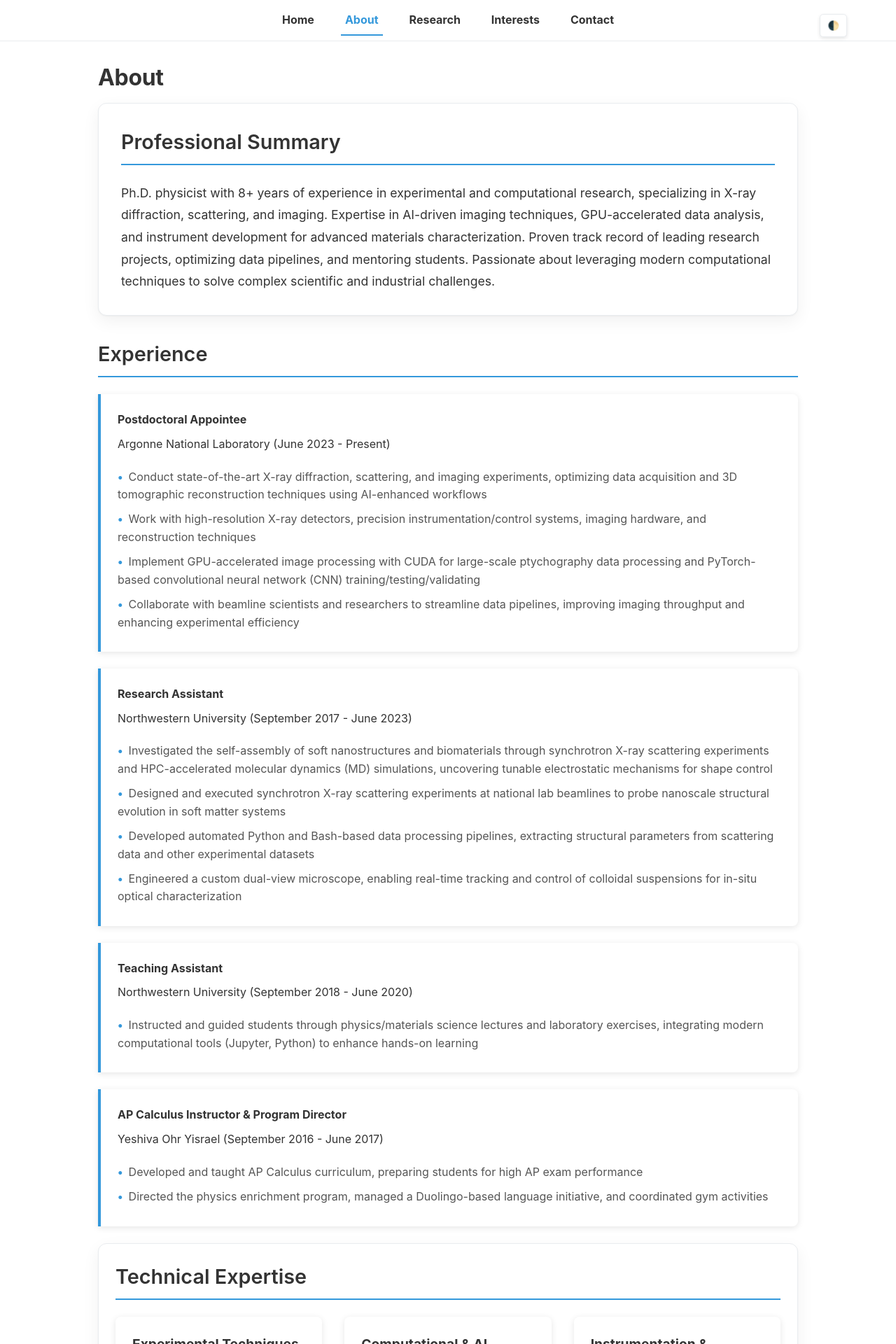
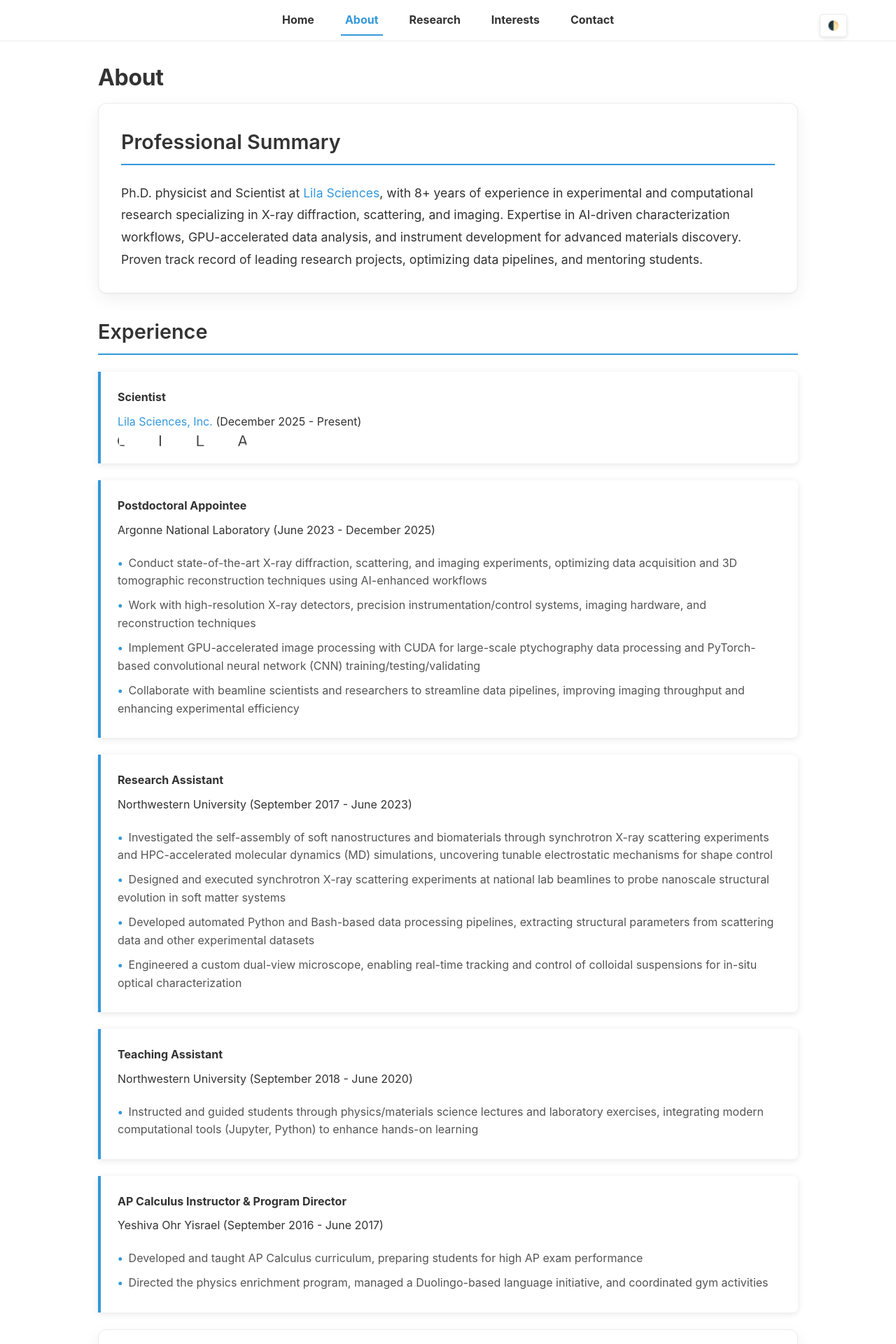
Before and after one commit to jmccourt11/jmccourt11.github.io, a Jekyll site: the page built from about.html, in a window 1280 px wide. Shown: the top 1920 px of the page at 70% size. Built offline with Jekyll 4.4.1, drawn with Linux system fonts in a browser that asks for light colours.

Commit message:
Update affiliation: Scientist at Lila Sciences (December 2025)
- Add Lila Sciences, Inc. as current position in _data/experience.yml
  with link to lila.ai and their wordmark SVG logo
- Update Argonne end date to December 2025
- Update profile summary on About page
- Update Current Research blurb on Research page to reflect Lila focus
  (AI-driven X-ray characterization workflows)
- Update _config.yml site description
- Add Lila wordmark SVG (currentColor fill for light/dark mode support)
- Add .org-logo CSS class for logo sizing in experience entries

Co-Authored-By: Claude Sonnet 4.6 <noreply@anthropic.com>

```diff
--- a/_config.yml
+++ b/_config.yml
@@ -1,5 +1,5 @@
 title: McCourt Physics
-description: Personal website of Joseph McCourt, Ph.D. physicist at Argonne National Laboratory specializing in X-ray scattering, ptychography, and soft matter physics.
+description: Personal website of Joseph McCourt, Ph.D. physicist and Scientist at Lila Sciences specializing in X-ray characterization, AI-driven data workflows, and soft matter physics.
 url: https://www.mccourtphysics.com
 author:
   name: Joseph McCourt
--- a/about.html
+++ b/about.html
@@ -10,7 +10,7 @@ description: "Ph.D. physicist with 8+ years in X-ray diffraction, scattering, an
             <div class="about-content">
                 <div class="profile-summary">
                     <h3>Professional Summary</h3>
-                    <p>Ph.D. physicist with 8+ years of experience in experimental and computational research, specializing in X-ray diffraction, scattering, and imaging. Expertise in AI-driven imaging techniques, GPU-accelerated data analysis, and instrument development for advanced materials characterization. Proven track record of leading research projects, optimizing data pipelines, and mentoring students. Passionate about leveraging modern computational techniques to solve complex scientific and industrial challenges.</p>
+                    <p>Ph.D. physicist and Scientist at <a href="https://www.lila.ai" target="_blank" rel="noopener noreferrer">Lila Sciences</a>, with 8+ years of experience in experimental and computational research specializing in X-ray diffraction, scattering, and imaging. Expertise in AI-driven characterization workflows, GPU-accelerated data analysis, and instrument development for advanced materials discovery. Proven track record of leading research projects, optimizing data pipelines, and mentoring students.</p>
                 </div>
 
                 <div class="experience">
@@ -18,12 +18,18 @@ description: "Ph.D. physicist with 8+ years in X-ray diffraction, scattering, an
                     {% for job in site.data.experience %}
                     <div class="experience-item">
                         <h4>{{ job.title }}</h4>
-                        <p>{{ job.org }} ({{ job.dates }})</p>
+                        <p>
+                            {% if job.url %}<a href="{{ job.url }}" target="_blank" rel="noopener noreferrer">{{ job.org }}</a>{% else %}{{ job.org }}{% endif %}
+                            ({{ job.dates }})
+                        </p>
+                        {% if job.logo %}<img src="{{ job.logo }}" alt="{{ job.org }} logo" class="org-logo">{% endif %}
+                        {% if job.responsibilities %}
                         <ul class="experience-responsibilities">
                             {% for item in job.responsibilities %}
                             <li>{{ item }}</li>
                             {% endfor %}
                         </ul>
+                        {% endif %}
                     </div>
                     {% endfor %}
                 </div>
--- a/assets/css/main.scss
+++ b/assets/css/main.scss
@@ -300,6 +300,14 @@ section:not(.hero-section) {
     color: var(--primary);
     font-weight: bold;
     margin-right: 0.5rem;
+}
+
+.org-logo {
+    height: 16px;
+    width: auto;
+    display: block;
+    margin-top: 6px;
+    opacity: 0.75;
 }
 
 .education {
--- a/research.html
+++ b/research.html
@@ -11,7 +11,7 @@ description: "Publications and research projects in X-ray ptychography, small-an
             <div class="research-content">
                 <div class="research-summary">
                     <h3>Current Research</h3>
-                    <p>Currently working as a postdoctoral appointee at Argonne National Laboratory, focusing on developing techniques and pipelines for reduction and analysis of multimodal X-ray diffraction data for nano-scale structure characterization.</p>
+                    <p>Currently a Scientist at <a href="https://www.lila.ai" target="_blank" rel="noopener noreferrer">Lila Sciences</a>, building AI-driven workflows for accelerating scientific discovery. My focus is on applying machine learning and automation to X-ray characterization and data analysis pipelines.</p>
                 </div>
 
                 <div class="research-interests">
```
Also changed, not shown: _data/experience.yml (+7 -1 lines), assets/images/lila-logo.svg (added).
